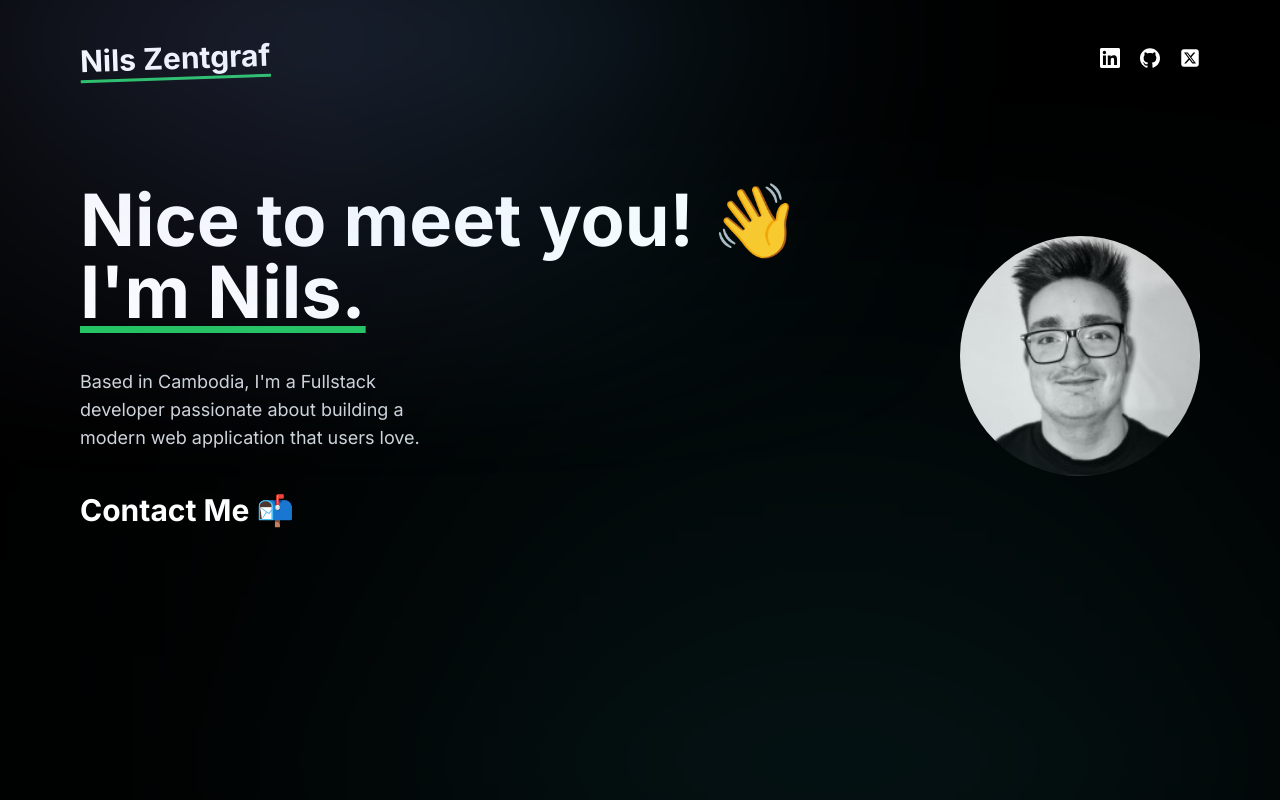
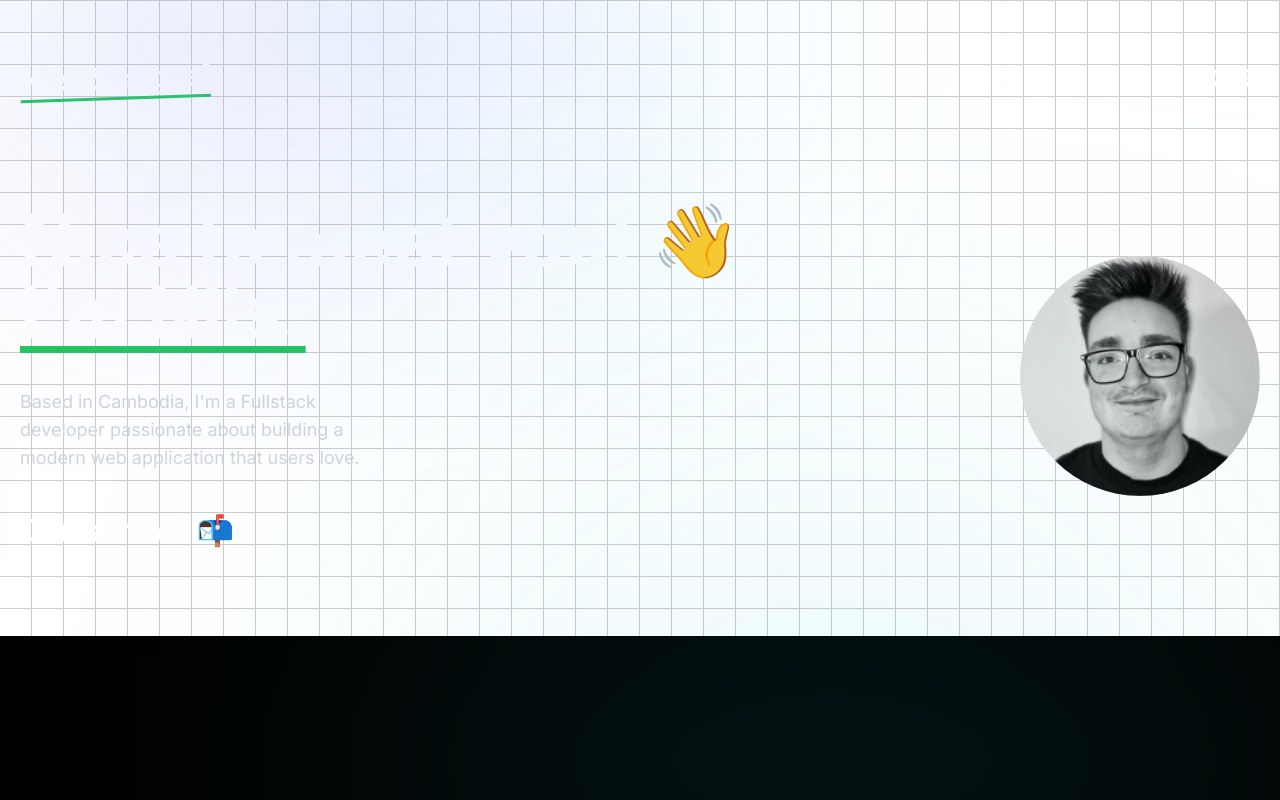
Before and after one commit to EinsNils/portfolio, a Next.js app: page / in a window 1280 px wide. Built offline with nearby package versions, Linux system fonts and the light colour scheme.

Commit message:
first step for the Aceternity UI Grid Background

```diff
--- a/package.json
+++ b/package.json
@@ -12,7 +12,9 @@
     "@radix-ui/react-slot": "^1.0.2",
     "class-variance-authority": "^0.7.0",
     "clsx": "^2.1.1",
+    "framer-motion": "^11.2.5",
     "lucide-react": "^0.379.0",
+    "mini-svg-data-uri": "^1.4.4",
     "next": "14.2.3",
     "react": "^18",
     "react-dom": "^18",
--- a/src/app/globals.css
+++ b/src/app/globals.css
@@ -76,8 +76,17 @@
 }
 
 .gradient-01 {
-    background-image: linear-gradient(270deg,#00d4ff,#aec0f8 26%,#0084ff 39%,#fff 50%,#c643ea 61%,#6289df 74%,#91e0fa);
-    filter: blur(150px)
+  background-image: linear-gradient(
+    270deg,
+    #00d4ff,
+    #aec0f8 26%,
+    #0084ff 39%,
+    #fff 50%,
+    #c643ea 61%,
+    #6289df 74%,
+    #91e0fa
+  );
+  filter: blur(150px);
 }
 
 .gradient-02 {
@@ -85,12 +94,13 @@
   height: 30%;
   top: 0;
   background: #009dff;
-    filter: blur(190px)
+  filter: blur(190px);
 }
 
-.gradient-02,.gradient-03 {
+.gradient-02,
+.gradient-03 {
   position: absolute;
-    right: 10%
+  right: 10%;
 }
 
 .gradient-03 {
@@ -98,7 +108,7 @@
   height: 10%;
   bottom: 0;
   background: #2fcbd6;
-    filter: blur(240px)
+  filter: blur(240px);
 }
 
 .gradient-04 {
@@ -107,11 +117,15 @@
   height: 20%;
   left: 10%;
   top: 40%;
-    background: rgba(45,72,152,.75);
+  background: rgba(45, 72, 152, 0.75);
   filter: blur(100px);
-    transform: rotate(12deg)
+  transform: rotate(12deg);
 }
 
 .gradient-05 {
-    background: linear-gradient(180deg,hsla(0,0%,100%,.04),hsla(0,0%,100%,0))
+  background: linear-gradient(
+    180deg,
+    hsla(0, 0%, 100%, 0.04),
+    hsla(0, 0%, 100%, 0)
+  );
 }
--- a/src/app/page.tsx
+++ b/src/app/page.tsx
@@ -4,13 +4,11 @@ import Navbar from "@/components/Navbar";
 
 export default function Home() {
   return (
-    <MaxWidthWrapper>
-      <div className="min-h-screen bg-black">
-          <div className="max-w-7xl mx-auto">
-              <Navbar />
-              <HeroSection />
-          </div>
+    <div className="min-h-screen bg-black overflow-hidden">
+      <div className="max-w-7xl mx-auto p-5 dark:bg-black bg-white  dark:bg-grid-white/[0.2] bg-grid-black/[0.2]">
+        <Navbar />
+        <HeroSection />
       </div>
-    </MaxWidthWrapper>
+    </div>
   );
 }
--- a/src/components/HeroSection.tsx
+++ b/src/components/HeroSection.tsx
@@ -2,8 +2,8 @@ import Link from "next/link";
 
 const HeroSection = () => {
   return (
-    <div className="min-h-[60vh] flex items-center justify-between">
-      <div className="space-y-10">
+    <div className="min-h-[60vh] flex flex-col-reverse gap-14 lg:gap-0 lg:flex-row items-center justify-between">
+      <div className="space-y-10 text-center lg:text-left">
         <h1 className="text-4xl lg:text-7xl font-bold">
           Nice to meet you! 👋
           <br />{" "}
--- a/tailwind.config.ts
+++ b/tailwind.config.ts
@@ -1,13 +1,20 @@
-import type { Config } from "tailwindcss"
+import type { Config } from "tailwindcss";
+
+const svgToDataUri = require("mini-svg-data-uri");
+
+const colors = require("tailwindcss/colors");
+const {
+  default: flattenColorPalette,
+} = require("tailwindcss/lib/util/flattenColorPalette");
 
 const config = {
   darkMode: ["class"],
   content: [
-    './pages/**/*.{ts,tsx}',
-    './components/**/*.{ts,tsx}',
-    './app/**/*.{ts,tsx}',
-    './src/**/*.{ts,tsx}',
-	],
+    "./pages/**/*.{ts,tsx}",
+    "./components/**/*.{ts,tsx}",
+    "./app/**/*.{ts,tsx}",
+    "./src/**/*.{ts,tsx}",
+  ],
   prefix: "",
   theme: {
     container: {
@@ -74,7 +81,43 @@ const config = {
       },
     },
   },
-  plugins: [require("tailwindcss-animate")],
-} satisfies Config
+  plugins: [
+    require("tailwindcss-animate"),
+    addVariablesForColors,
+    function ({ matchUtilities, theme }: any) {
+      matchUtilities(
+        {
+          "bg-grid": (value: any) => ({
+            backgroundImage: `url("${svgToDataUri(
+              `<svg xmlns="http://www.w3.org/2000/svg" viewBox="0 0 32 32" width="32" height="32" fill="none" stroke="${value}"><path d="M0 .5H31.5V32"/></svg>`
+            )}")`,
+          }),
+          "bg-grid-small": (value: any) => ({
+            backgroundImage: `url("${svgToDataUri(
+              `<svg xmlns="http://www.w3.org/2000/svg" viewBox="0 0 32 32" width="8" height="8" fill="none" stroke="${value}"><path d="M0 .5H31.5V32"/></svg>`
+            )}")`,
+          }),
+          "bg-dot": (value: any) => ({
+            backgroundImage: `url("${svgToDataUri(
+              `<svg xmlns="http://www.w3.org/2000/svg" viewBox="0 0 32 32" width="16" height="16" fill="none"><circle fill="${value}" id="pattern-circle" cx="10" cy="10" r="1.6257413380501518"></circle></svg>`
+            )}")`,
+          }),
+        },
+        { values: flattenColorPalette(theme("backgroundColor")), type: "color" }
+      );
+    },
+  ],
+} satisfies Config;
 
-export default config
+function addVariablesForColors({ addBase, theme }: any) {
+  let allColors = flattenColorPalette(theme("colors"));
+  let newVars = Object.fromEntries(
+    Object.entries(allColors).map(([key, val]) => [`--${key}`, val])
+  );
+
+  addBase({
+    ":root": newVars,
+  });
+}
+
+export default config;
```
Also changed, not shown: public/Grid-PNG-File.png (deleted), 1 other file (tests, documents, lock files or other folders). Lines whose indentation alone changed are shown as unchanged.
